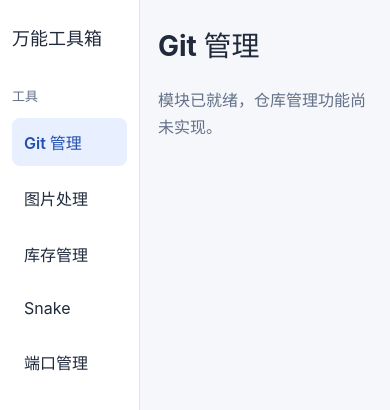
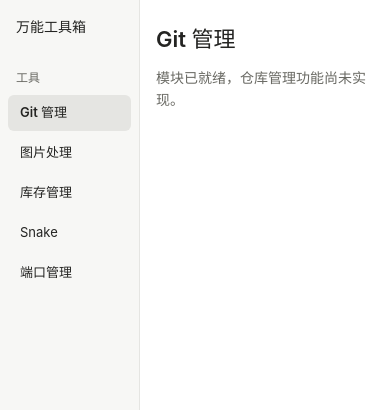
Before and after one commit to wwwwwhj/Universal-Toolbox, a React (Vite) app: page / in a window 390 px wide. Shown: the top 410 px of the page. Built offline with nearby package versions, Linux system fonts and the light colour scheme.

Commit message:
ui设计约定

```diff
--- a/src/App.css
+++ b/src/App.css
@@ -1,7 +1,12 @@
+@import "./styles/tokens.css";
+@import "./styles/ui.css";
+
 :root {
-  font-family: Inter, "Segoe UI", "Microsoft YaHei", sans-serif;
-  color: #202a3c;
-  background: #f5f7fb;
+  font-family: var(--ui-font);
+  font-size: var(--ui-text-base);
+  line-height: 1.5;
+  color: var(--ui-text);
+  background: var(--ui-bg);
   font-synthesis: none;
   text-rendering: optimizeLegibility;
   -webkit-font-smoothing: antialiased;
@@ -9,24 +14,36 @@
 
 * { box-sizing: border-box; }
 body { margin: 0; min-width: 320px; }
-a { color: #315bc7; }
-a:focus-visible { outline: 3px solid #557feb; outline-offset: 3px; }
-.app-shell { display: flex; min-height: 100vh; }
-.sidebar { width: 220px; flex-shrink: 0; padding: 28px 18px; background: #fff; border-right: 1px solid #dfe5ef; }
-.brand { font-size: 20px; font-weight: 700; }
-.sidebar-label { margin-top: 36px; color: #637087; font-size: 13px; }
-.sidebar nav { display: grid; gap: 8px; }
-.sidebar nav a { padding: 12px; border-radius: 8px; color: inherit; text-decoration: none; }
-.sidebar nav a:hover { background: #f0f3f9; }
-.sidebar nav a[aria-current="page"] { background: #e8efff; color: #244fae; font-weight: 600; }
-.main-content { flex: 1; min-width: 0; padding: 40px; overflow-wrap: anywhere; }
-.main-content h1 { margin-top: 0; font-size: 28px; }
-.main-content p { color: #637087; line-height: 1.7; }
-.skip-link { position: fixed; top: 8px; left: 8px; padding: 12px; background: white; transform: translateY(-150%); }
+a { color: inherit; text-underline-offset: 3px; }
+:where(a, button, input, select, textarea, summary, [tabindex]):focus-visible {
+  outline: 2px solid var(--ui-focus);
+  outline-offset: 3px;
+}
+.app-shell { display: flex; height: 100dvh; }
+.sidebar {
+  width: var(--ui-sidebar-width);
+  flex-shrink: 0;
+  padding: var(--ui-space-5) var(--ui-space-3);
+  background: var(--ui-sidebar);
+  border-right: 1px solid var(--ui-border);
+  overflow-y: auto;
+}
+.brand { padding: 0 var(--ui-space-2); font-size: var(--ui-text-lg); font-weight: 600; }
+.sidebar-label { margin: var(--ui-space-6) var(--ui-space-2) var(--ui-space-2); color: var(--ui-muted); font-size: var(--ui-text-xs); }
+.sidebar nav { display: grid; gap: var(--ui-space-1); }
+.sidebar nav a { min-height: var(--ui-control-height); padding: var(--ui-space-2) var(--ui-space-3); border-radius: var(--ui-radius-sm); text-decoration: none; font-size: var(--ui-text-sm); }
+.sidebar nav a:hover { background: var(--ui-hover); }
+.sidebar nav a[aria-current="page"] { background: var(--ui-selected); font-weight: 600; }
+.main-content { flex: 1; min-width: 0; padding: var(--ui-space-6); overflow: auto; overflow-wrap: anywhere; }
+.main-content h1 { margin: 0 0 var(--ui-space-2); font-size: var(--ui-text-title); font-weight: 600; line-height: 1.4; }
+.main-content h2 { font-size: var(--ui-text-lg); font-weight: 600; }
+.main-content p { margin: var(--ui-space-3) 0; color: var(--ui-muted); line-height: 1.6; }
+.main-content code { font-family: var(--ui-mono); }
+.skip-link { position: fixed; z-index: 1; top: var(--ui-space-2); left: var(--ui-space-2); padding: var(--ui-space-3); background: var(--ui-bg); border-radius: var(--ui-radius-sm); transform: translateY(-160%); }
 .skip-link:focus { transform: translateY(0); }
 
 @media (max-width: 600px) {
-  .sidebar { width: 140px; padding: 24px 12px; }
-  .brand { font-size: 18px; }
-  .main-content { padding: 24px 18px; }
+  .sidebar { width: 140px; padding: var(--ui-space-4) var(--ui-space-2); }
+  .brand { font-size: var(--ui-text-base); }
+  .main-content { padding: var(--ui-space-5) var(--ui-space-4); }
 }
--- a/src/modules/ports/ports.css
+++ b/src/modules/ports/ports.css
@@ -1,24 +1,13 @@
-.ports-page form { display: flex; flex-wrap: wrap; align-items: center; gap: 12px; margin: 24px 0; }
-.ports-page input, .ports-page button { font: inherit; padding: 9px 12px; border: 1px solid #b6c2d6; border-radius: 6px; background: white; color: inherit; }
-.ports-page input { width: 260px; max-width: 100%; }
-.ports-page button { cursor: pointer; }
-.ports-page button:disabled { cursor: not-allowed; opacity: 0.55; }
-.ports-page :is(input, button):focus-visible { outline: 3px solid #557feb; outline-offset: 2px; }
-.ports-page .ports-error { color: #a52222; }
-.ports-confirm { margin: 20px 0; padding: 20px; border: 1px solid #d69d72; border-radius: 8px; background: #fff8ed; }
-.ports-confirm h2 { margin-top: 0; font-size: 18px; }
-.ports-confirm button { margin-right: 12px; }
-.ports-page .ports-danger { background: #aa2525; color: white; border-color: #aa2525; }
-.ports-table-wrap { overflow-x: auto; }
-.ports-page table { width: 100%; border-collapse: collapse; background: white; font-size: 14px; }
-.ports-page th, .ports-page td { padding: 12px; border-bottom: 1px solid #dfe5ef; text-align: left; vertical-align: top; }
-.ports-page th { white-space: nowrap; }
-.ports-page small { display: block; max-width: 300px; margin-top: 6px; overflow-wrap: anywhere; color: #637087; }
-.ports-details { margin-top: 10px; }
-.ports-details summary { cursor: pointer; color: #315bc7; }
-.ports-details summary:focus-visible { outline: 3px solid #557feb; outline-offset: 2px; }
+/* 模块 CSS 只负责数据布局，基础控件和视觉值来自全局 UI 规范。 */
+.ports-page .ui-input { width: 260px; }
+.ports-page .ui-table { min-width: 760px; }
+.ports-page .ui-table td:nth-child(-n + 3) { white-space: nowrap; font-family: var(--ui-mono); }
+.ports-page small { display: block; max-width: 300px; margin-top: var(--ui-space-2); overflow-wrap: anywhere; color: var(--ui-muted); font-size: var(--ui-text-xs); }
+.ports-details { margin-top: var(--ui-space-3); }
+.ports-details summary { cursor: pointer; font-size: var(--ui-text-sm); color: var(--ui-muted); }
+.ports-details summary:hover { color: var(--ui-text); }
 .ports-details dl { min-width: 220px; max-width: 520px; }
-.ports-details dt { margin-top: 12px; font-weight: 600; }
-.ports-details dd { margin: 4px 0 0; overflow-wrap: anywhere; white-space: pre-wrap; }
-.ports-details code { font-size: 13px; }
-.ports-details ul { margin: 0; padding-left: 18px; }
+.ports-details dt { margin-top: var(--ui-space-3); font-weight: 600; }
+.ports-details dd { margin: var(--ui-space-1) 0 0; overflow-wrap: anywhere; white-space: pre-wrap; }
+.ports-details code { font-size: var(--ui-text-xs); }
+.ports-details ul { margin: 0; padding-left: var(--ui-space-4); }
--- /dev/null
+++ b/src/styles/tokens.css
@@ -0,0 +1,66 @@
+/* 项目 UI 语义变量；规范见 docs/ui-design.md。模块不得自行覆盖这些全局值。 */
+:root {
+  color-scheme: light;
+  --ui-bg: #ffffff;
+  --ui-sidebar: #f7f7f5;
+  --ui-surface: #f5f5f3;
+  --ui-hover: #ebebe8;
+  --ui-selected: #e5e5e2;
+  --ui-border: #e5e5e2;
+  --ui-control-border: #92928b;
+  --ui-text: #242422;
+  --ui-muted: #696963;
+  --ui-primary: #292927;
+  --ui-on-primary: #ffffff;
+  --ui-primary-hover: #444440;
+  --ui-focus: #5672a5;
+  --ui-danger: #ad3030;
+  --ui-danger-hover: #8d2424;
+  --ui-on-danger: #ffffff;
+  --ui-danger-bg: #fff3f2;
+  --ui-danger-border: #db9c97;
+  --ui-success: #2c6d47;
+  --ui-font: -apple-system, BlinkMacSystemFont, "Segoe UI", "Microsoft YaHei", sans-serif;
+  --ui-mono: "SFMono-Regular", Consolas, "Liberation Mono", monospace;
+  --ui-text-xs: 12px;
+  --ui-text-sm: 13px;
+  --ui-text-base: 14px;
+  --ui-text-lg: 16px;
+  --ui-text-title: 22px;
+  --ui-space-1: 4px;
+  --ui-space-2: 8px;
+  --ui-space-3: 12px;
+  --ui-space-4: 16px;
+  --ui-space-5: 24px;
+  --ui-space-6: 32px;
+  --ui-radius-sm: 6px;
+  --ui-radius-md: 8px;
+  --ui-control-height: 36px;
+  --ui-sidebar-width: 220px;
+}
+
+/* 原生跟随系统深色模式，无需 JS 主题状态或持久化。 */
+@media (prefers-color-scheme: dark) {
+  :root {
+    color-scheme: dark;
+    --ui-bg: #20201e;
+    --ui-sidebar: #191918;
+    --ui-surface: #292927;
+    --ui-hover: #333330;
+    --ui-selected: #3c3c38;
+    --ui-border: #393936;
+    --ui-control-border: #6e6e66;
+    --ui-text: #eeeeeb;
+    --ui-muted: #aaa9a2;
+    --ui-primary: #e8e8e3;
+    --ui-on-primary: #20201e;
+    --ui-primary-hover: #ffffff;
+    --ui-focus: #a6bce9;
+    --ui-danger: #f0a09a;
+    --ui-danger-hover: #ffc0b9;
+    --ui-on-danger: #32100f;
+    --ui-danger-bg: #342221;
+    --ui-danger-border: #89534f;
+    --ui-success: #99c8a7;
+  }
+}
--- /dev/null
+++ b/src/styles/ui.css
@@ -0,0 +1,45 @@
+/* 原生语义元素 + 小量公共类。只放已有页面需要的基础样式，不建设组件框架。 */
+.ui-button, .ui-input {
+  min-height: var(--ui-control-height);
+  border: 1px solid var(--ui-control-border);
+  border-radius: var(--ui-radius-sm);
+  padding: var(--ui-space-2) var(--ui-space-3);
+  background: var(--ui-bg);
+  color: var(--ui-text);
+  font: inherit;
+  line-height: 1.3;
+}
+
+.ui-input { min-width: 0; max-width: 100%; }
+.ui-input::placeholder { color: var(--ui-muted); opacity: 1; }
+.ui-button { cursor: pointer; font-weight: 500; white-space: nowrap; }
+.ui-button:hover:not(:disabled) { background: var(--ui-hover); }
+.ui-button--primary { background: var(--ui-primary); border-color: var(--ui-primary); color: var(--ui-on-primary); }
+.ui-button--primary:hover:not(:disabled) { background: var(--ui-primary-hover); }
+.ui-button--danger { background: var(--ui-danger); border-color: var(--ui-danger); color: var(--ui-on-danger); }
+.ui-button--danger:hover:not(:disabled) { background: var(--ui-danger-hover); }
+.ui-button:disabled, .ui-input:disabled { opacity: 0.55; cursor: not-allowed; }
+.ui-toolbar { display: flex; flex-wrap: wrap; align-items: end; gap: var(--ui-space-3); margin: var(--ui-space-5) 0; }
+.ui-field { display: grid; gap: var(--ui-space-2); font-size: var(--ui-text-sm); }
+.ui-actions { display: flex; flex-wrap: wrap; gap: var(--ui-space-2); }
+
+.main-content .ui-feedback {
+  padding: var(--ui-space-3) var(--ui-space-4);
+  background: var(--ui-surface);
+  border: 1px solid var(--ui-border);
+  border-radius: var(--ui-radius-md);
+  font-size: var(--ui-text-sm);
+}
+.main-content .ui-feedback--error { color: var(--ui-danger); background: var(--ui-danger-bg); border-color: var(--ui-danger-border); }
+.main-content .ui-feedback--success { color: var(--ui-success); }
+.ui-confirm { margin: var(--ui-space-5) 0; padding: var(--ui-space-4); border: 1px solid var(--ui-danger-border); border-radius: var(--ui-radius-md); background: var(--ui-danger-bg); }
+.ui-confirm h2 { margin-top: 0; font-size: var(--ui-text-lg); }
+.ui-help { margin: var(--ui-space-3) 0; color: var(--ui-muted); font-size: var(--ui-text-sm); }
+.ui-help summary { cursor: pointer; }
+
+.ui-table-wrap { overflow-x: auto; border: 1px solid var(--ui-border); border-radius: var(--ui-radius-md); }
+.ui-table { width: 100%; border-collapse: collapse; background: var(--ui-bg); font-size: var(--ui-text-sm); }
+.ui-table th, .ui-table td { padding: var(--ui-space-3); border-bottom: 1px solid var(--ui-border); text-align: left; vertical-align: top; }
+.ui-table th { background: var(--ui-surface); color: var(--ui-muted); font-weight: 500; white-space: nowrap; }
+.ui-table tbody tr:last-child td { border-bottom: 0; }
+.ui-table tbody tr:hover { background: var(--ui-surface); }
```
Also changed, not shown: src/modules/ports/PortsPage.tsx (+21 -14 lines), 4 other files (tests, documents, lock files or other folders).
